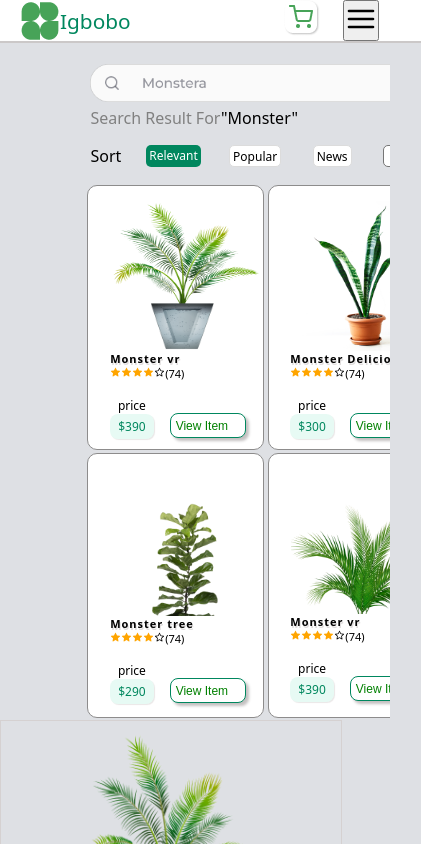
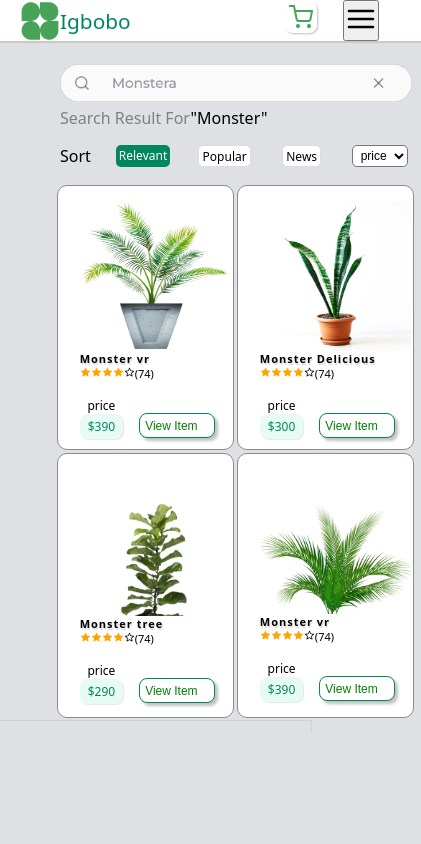
Before and after one commit to goodylove/igbobo, a React (Create React App) app: page / in a window 390 px wide. Shown: the top 844 px of the page, 421 px wide, since content can reach past the window. Built offline with nearby package versions, Linux system fonts and the light colour scheme.

Commit message:
created mobile view item

```diff
--- a/src/pages/CheckOutPage.css
+++ b/src/pages/CheckOutPage.css
@@ -1,15 +1,14 @@
-.c-page{
+.c-page {
   margin-top: 4.5rem;
   width: 100%;
 }
-.check-cont{
+.check-cont {
   display: flex;
   justify-content: space-around;
   align-items: center;
 }
-@media screen and (min-width: 400px){
-    .check-cont{
+@media screen and (max-width: 400px) {
+  .check-cont {
     flex-direction: column;
   }
-
 }
--- a/src/pages/Shop.css
+++ b/src/pages/Shop.css
@@ -1,29 +1,29 @@
-.shop{
+.shop {
   display: flex;
-    justify-content:center;
+  justify-content: center;
   width: 100%;
   margin-top: 3.8rem;
   overflow: hidden;
 }
-.wrapper{
+.wrapper {
   width: 100%;
   display: flex;
   justify-content: space-between;
   /* flex-wrap: wrap; */
 }
-.cate{
+.cate {
   /* width: 36%; */
   width: 403px;
-     max-height:  871px;
+  max-height: 871px;
 }
-.mon{
+.mon {
   width: 532px;
   display: flex;
   justify-content: center;
   align-items: center;
   text-align: inherit;
 }
-.animate{
+.animate {
   width: 380px;
 }
 
@@ -34,7 +34,7 @@ width: 380px;
 }
 
 @media screen and (max-width: 971px) {
-  .shop{
+  .shop {
     margin-top: 2rem;
   }
 }
@@ -44,4 +44,9 @@ width: 380px;
     /* margin-top: 2rem; */
     flex-direction: column;
   }
+  .shop {
+    height: 700px;
+    overflow: hidden;
+    padding-right: 61px;
   }
+}
```
Also changed, not shown: src/components/MobileViewItem.jsx (added, +12 -0 lines). Lines whose indentation alone changed are shown as unchanged.
